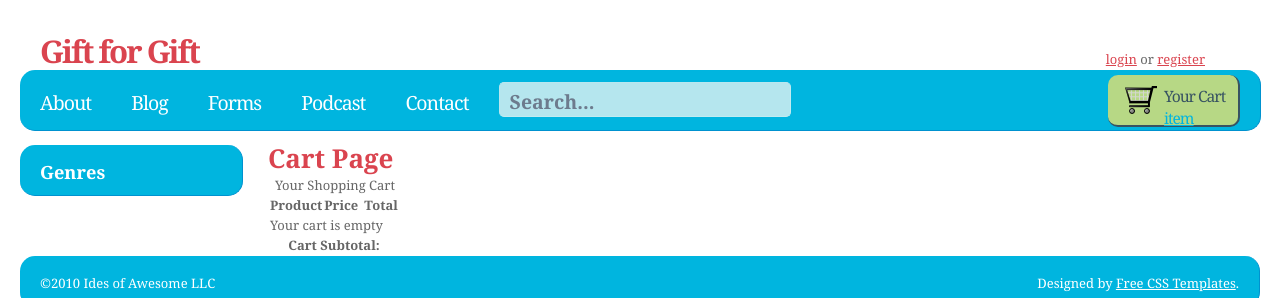
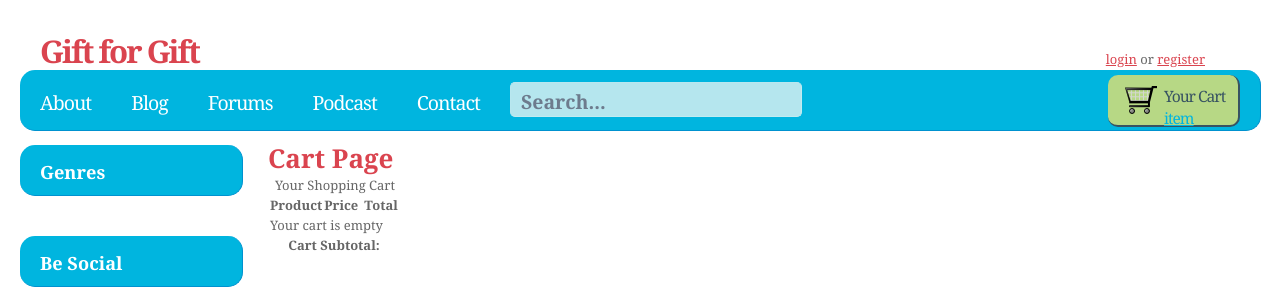
Before and after one commit to bmac/evilsheep, a Django app: template templates/cart/cart.html in a window 1280 px wide. Shown: the top 298 px of the page. Run offline with Django 3.2, Linux system fonts and the light colour scheme; the template is opened without the code that fills it, so the values that code supplies are empty; some libraries are stand-ins or nearby versions.

Commit message:
updated template

```diff
--- a/static/css/style.css
+++ b/static/css/style.css
@@ -233,6 +233,10 @@
     text-decoration: none;
 }
 
+#sidebar img {
+    border: 0px;
+}
+
 
 /* Footer */
 
--- a/templates/base.html
+++ b/templates/base.html
@@ -36,7 +36,7 @@
         <ul>
           <li><a href="#">About</a></li>
           <li><a href="#">Blog</a></li>
-          <li><a href="#">Forms</a></li>
+          <li><a href="#">Forums</a></li>
           <li><a href="#">Podcast</a></li>
           <li><a href="#">Contact</a></li>
         </ul>
@@ -80,6 +80,14 @@
               {% endfor %}
             </ul>
           </li>
+          <li>
+            <div class="hdiv"><h2>Be Social</h2></div>
+            <ul>
+              <li>Post in our Forums</li>
+              <li><a href="http://www.twitter.com/giftforgift"><img src="http://twitter-badges.s3.amazonaws.com/follow_us-b.png" alt="Follow Gift For Gift on Twitter"/></a></li>
+              <li><iframe src="http://www.facebook.com/plugins/like.php?href=http%3A%2F%2Fwww.facebook.com%2Fpages%2FGift-for-Gift%2F120779691311997&amp;layout=standard&amp;show_faces=true&amp;width=200&amp;action=like&amp;colorscheme=light&amp;height=30" scrolling="no" frameborder="0" style="border:none; overflow:hidden; width:200px; height:30px;" allowTransparency="true"></iframe></li>
+            </ul>
+          </li>
 
         </ul>
       </div>
```
Lines whose indentation alone changed are shown as unchanged.
